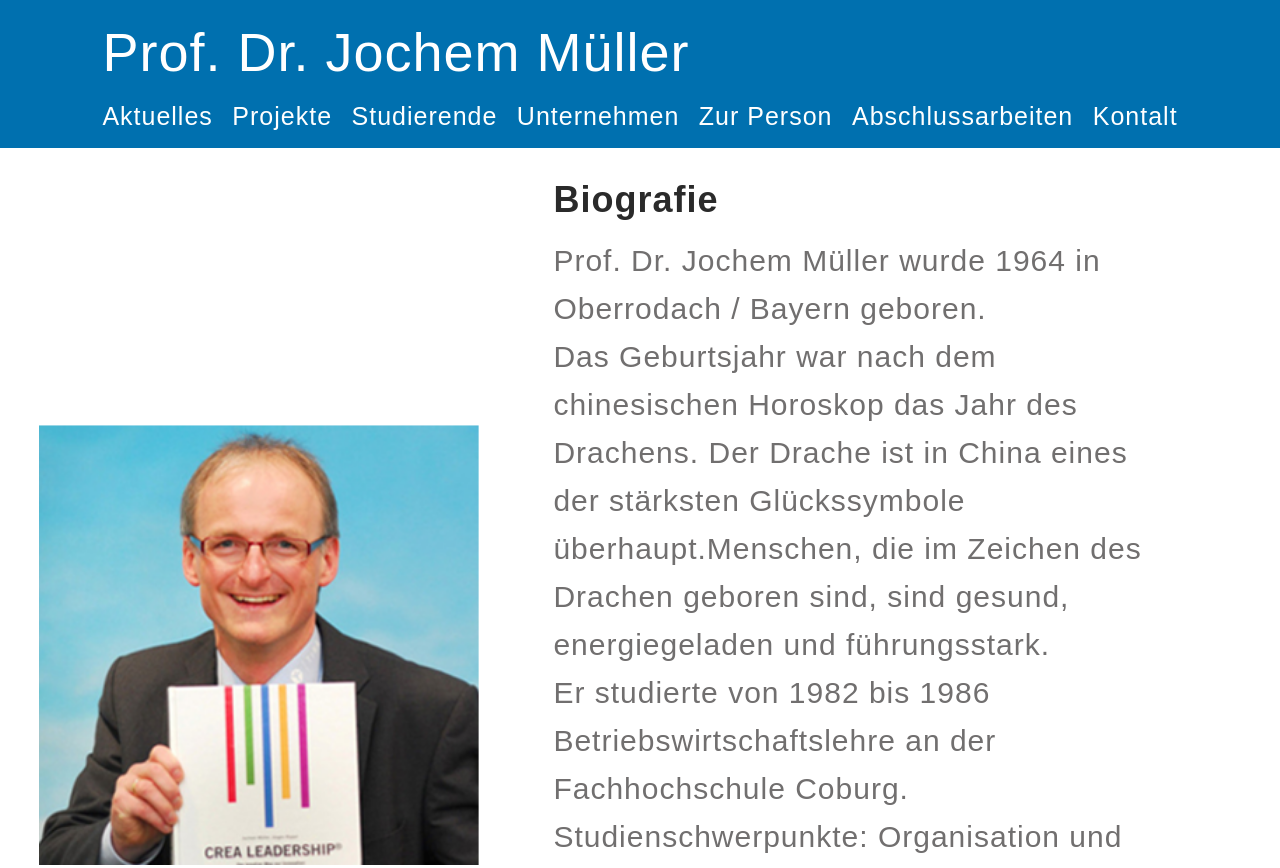
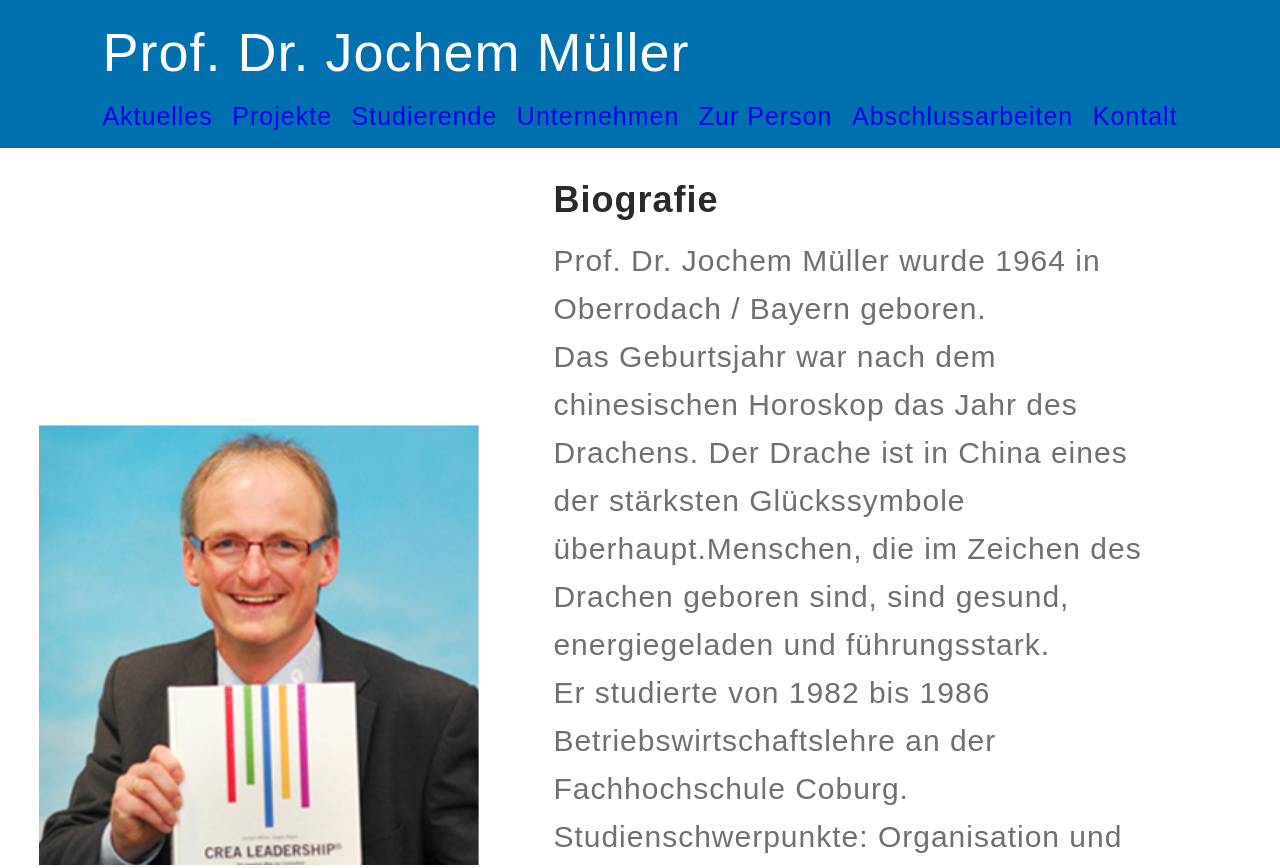
Before and after one commit to elnish/ddaproduction-test, a website: page index.html in a window 1280 px wide. Shown: the top 868 px of the page. Drawn offline with Linux system fonts and the light colour scheme; a web font is replaced by a local one.

Commit message:
change lang, href

```diff
--- a/index.html
+++ b/index.html
@@ -20,13 +20,13 @@
                     </span>
                 </button>
                 <ul class="header__nav-list">
-                    <li class="header__nav-item"><a class="header__nav-link header__nav-link">Aktuelles</a></li>
-                    <li class="header__nav-item"><a class="header__nav-link">Projekte</a></li>
-                    <li class="header__nav-item"><a class="header__nav-link">Studierende</a></li>
-                    <li class="header__nav-item"><a class="header__nav-link">Unternehmen</a></li>
-                    <li class="header__nav-item"><a class="header__nav-link">Zur Person</a></li>
-                    <li class="header__nav-item"><a class="header__nav-link">Abschlussarbeiten</a></li>
-                    <li class="header__nav-item"><a class="header__nav-link">Kontalt</a></li>
+                    <li class="header__nav-item"><a href="#" class="header__nav-link">Aktuelles</a></li>
+                    <li class="header__nav-item"><a href="#" class="header__nav-link">Projekte</a></li>
+                    <li class="header__nav-item"><a href="#" class="header__nav-link">Studierende</a></li>
+                    <li class="header__nav-item"><a href="#" class="header__nav-link">Unternehmen</a></li>
+                    <li class="header__nav-item"><a href="#" class="header__nav-link">Zur Person</a></li>
+                    <li class="header__nav-item"><a href="#" class="header__nav-link">Abschlussarbeiten</a></li>
+                    <li class="header__nav-item"><a href="#" class="header__nav-link">Kontalt</a></li>
                 </ul>
             </nav>
         </div>
@@ -90,8 +90,8 @@
             <h4 class="footer__title">Datenschutz Impressum</h4>
 
             <ul class="footer__nav">
-                <li class="footer__item"><i class="fa fa-mobile footer__item-img footer__item-img_first" aria-hidden="true"></i><span class="footer__item-text">0 9 8 1 / 48 77 231</span></li>
-                <li class="footer__item"><i class="fa fa-envelope footer__item-img footer__item-img_second" aria-hidden="true"></i><span class="footer__item-text">Jochem.mueller@hs-ansbach.de</span></li>
+                <li class="footer__item"><i class="fa fa-mobile footer__item-img footer__item-img_first" aria-hidden="true"></i><a href="tel:0 9 8 1 / 48 77 231" target="_blank"  class="footer__item-text">0 9 8 1 / 48 77 231</a></li>
+                <li class="footer__item"><i class="fa fa-envelope footer__item-img footer__item-img_second" aria-hidden="true"></i><a a href="Jochem.mueller@hs-ansbach.de" target="_blank" class="footer__item-text">Jochem.mueller@hs-ansbach.de</span></li>
                 <li class="footer__item"><i class="fa fa-home footer__item-img footer__item-img_third" aria-hidden="true"></i><span class="footer__item-text">FH Ansbach Residenzstr, 8 91522 Ansbach</span></li>
             </ul>
         </footer>
```
